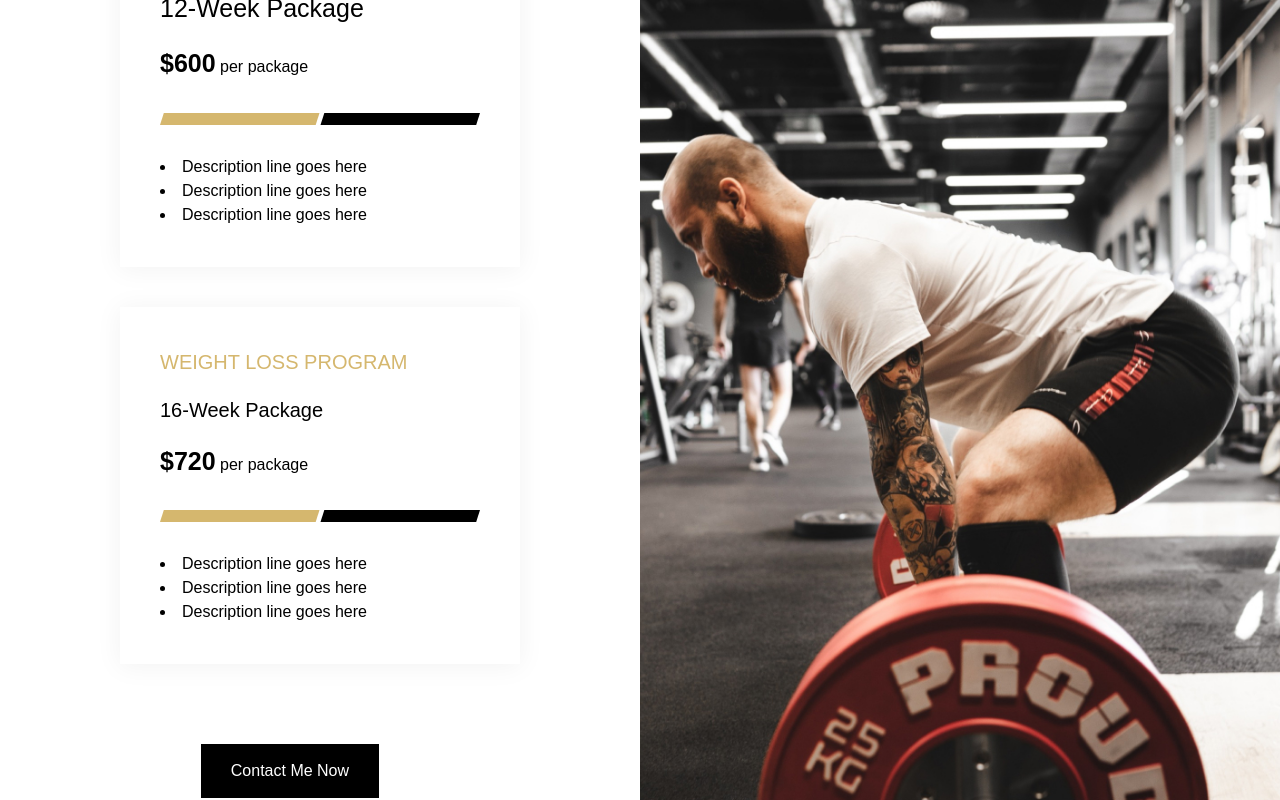
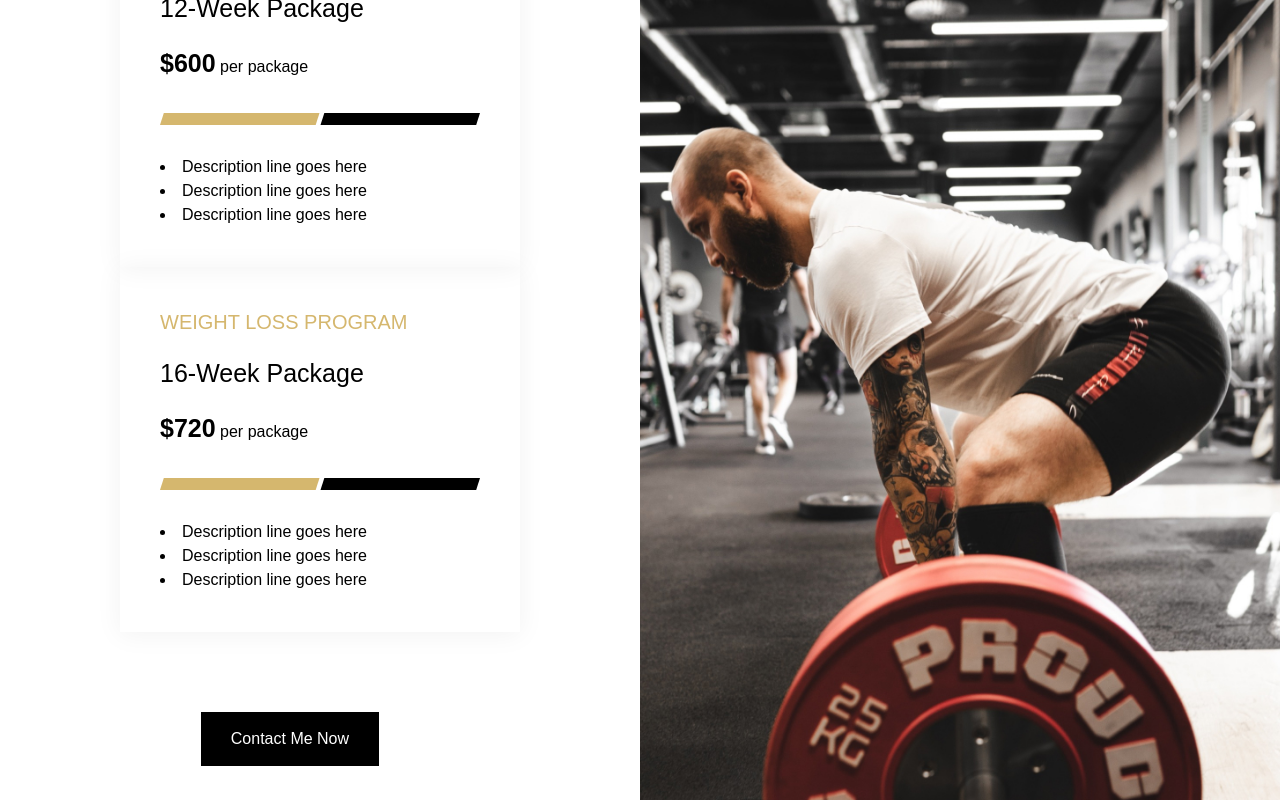
Before and after one commit to StuartMolnar/kevin-ye, a Next.js app: page /weight-loss in a window 1280 px wide. Shown: the part 2380-3180 px from the top of the page. Built offline with nearby package versions, Linux system fonts and the light colour scheme.

Commit message:
update service icons

```diff
--- a/pages/conditional-training.tsx
+++ b/pages/conditional-training.tsx
@@ -1,20 +1,17 @@
 import Navbar from '@/components/services/ServicesNavbar';
-import Copyright from '@/components/Copyright';
 import Hero from '@/components/services/Hero';
 import ProgramHighlights from '@/components/services/ProgramHighlights';
 import TrainingProgram from '@/components/services/TrainingProgram';
 import React from 'react';
-import Image from 'next/image';
-import { smoothScrollTo } from '@/utils/scrollUtils';
 
   const items = [
     {icon: "/services/avatar-icon.svg", title: "Tailored Conditioning Plans", description: "I will create a customized conditioning plan based on your specific fitness goals, current fitness level, and individual needs. The program will be designed to target key components of conditioning, such as cardiovascular endurance, muscular endurance, agility, speed, and flexibility. With a personalized plan, we can optimize your training and achieve significant improvements in your overall fitness."},
     {icon: "/services/weight-icon.svg", title: "Varied and Dynamic Workouts", description: "My conditioning training program incorporates a variety of exercises, drills, and training methods to keep your workouts dynamic and engaging. From interval training and circuit workouts to functional movements and sports-specific exercises, we offer a diverse range of activities that challenge your body and keep you motivated."},
     {icon: "/services/gymnast-icon.svg", title: "Cardiovascular Endurance Development", description: "Cardiovascular endurance is a vital component of conditioning. Our program includes cardiovascular exercises, such as running, cycling, rowing, or high-intensity interval training (HIIT), to improve your heart and lung function, increase stamina, and enhance your ability to sustain physical activity over extended periods."},
     {icon: "/services/dumbell-icon.svg", title: "Strength and Muscular Endurance", description: "We will focus on developing your strength and muscular endurance to help you perform at your best. Our program incorporates resistance training exercises that target multiple muscle groups, helping you build functional strength and endurance. By progressively increasing the intensity and volume of the exercises, you'll experience improvements in muscle tone, stamina, and overall performance."},
-    {icon: "/services/chart-icon.svg", title: "Agility, Speed, and Coordination", description: "My conditioning program aims to enhance your agility, speed, and coordination, which are crucial for many sports and activities. Through agility drills, ladder exercises, plyometrics, and sport-specific movements, we will work on improving your quickness, reaction time, and overall body control."},
-    {icon: "/services/cutlery-icon.svg", title: "Flexibility and Mobility", description: "I understand the importance of flexibility and mobility in conditioning and overall fitness. Our program includes stretching exercises and mobility drills to improve joint range of motion, reduce the risk of injuries, and enhance your overall functional movement patterns."},
-    {icon: "/services/smiley-icon.svg", title: "Expert Coaching and Progress Tracking", description: "Throughout your conditioning journey, I will provide expert coaching and guidance. I will ensure proper technique, provide modifications as needed, and motivate you to push past your limits. We also emphasize progress tracking, recording your achievements, and adjusting the program accordingly to help you reach new levels of conditioning."},
+    {icon: "/services/clock-icon.svg", title: "Agility, Speed, and Coordination", description: "My conditioning program aims to enhance your agility, speed, and coordination, which are crucial for many sports and activities. Through agility drills, ladder exercises, plyometrics, and sport-specific movements, we will work on improving your quickness, reaction time, and overall body control."},
+    {icon: "/services/sprint-icon.svg", title: "Flexibility and Mobility", description: "I understand the importance of flexibility and mobility in conditioning and overall fitness. Our program includes stretching exercises and mobility drills to improve joint range of motion, reduce the risk of injuries, and enhance your overall functional movement patterns."},
+    {icon: "/services/chart-icon.svg", title: "Expert Coaching and Progress Tracking", description: "Throughout your conditioning journey, I will provide expert coaching and guidance. I will ensure proper technique, provide modifications as needed, and motivate you to push past your limits. We also emphasize progress tracking, recording your achievements, and adjusting the program accordingly to help you reach new levels of conditioning."},
   ]
 
 export default function StrengthTraining() {
--- a/pages/weight-loss.tsx
+++ b/pages/weight-loss.tsx
@@ -57,71 +57,32 @@ export default function StrengthTraining() {
 
 
 
-        <section className="flex flex-col md:flex-row pt-[80px] md:pt-[180px] pb-10 justify-center">
-        <img src="/services/pricing-image.jpg" alt="" className="md:hidden object-cover max-h-[1200px]" />
-          <div className="flex flex-col items-center w-full pt-20 md:w-1/2 md:pt-0">
-            <div className="p-10 mx-5 shadow-custom">
-              <p className="font-medium text-header-sub md:text-header-sub-dsk text-gold">
-                WEIGHT LOSS PROGRAM
-              </p>
-              <h3 className="text-h3 md:text-h3-dsk font-medium pt-[18px]">
-                12-Week Package
-              </h3>
-              <p className="pt-[18px]">
-                <span className="font-bold text-h3 md:text-h3-dsk">$600</span> per package
-              </p>
-              <div className="flex pt-[30px]">
-                <img src="/services/program-bar-gold.svg" alt="" className="scale-50 super-sm:scale-75 lg:scale-100 -ml-10 super-sm:-ml-5 lg:-ml-0 w-[160px] h-3" />
-                <img src="/services/program-bar-black.svg" alt="" className="scale-50 super-sm:scale-75 lg:scale-100 -ml-20 super-sm:-ml-10 lg:-ml-0 w-[160px] h-3" />
-              </div>
-              <ul className="list-disc list-inside pt-[30px]">
-                <li>Description line goes here</li>
-                <li>Description line goes here</li>
-                <li>Description line goes here</li>
-              </ul>
-            </div>
-            <div className="p-10 mx-5 mt-10 shadow-custom">
-              <p className="font-medium text-header-sub md:text-header-sub-dsk text-gold">
-                WEIGHT LOSS PROGRAM
-              </p>
-              <h3 className="text-h3 font-medium pt-[18px]">
-                16-Week Package
-              </h3>
-              <p className="pt-[18px]">
-                <span className="font-bold text-h3 md:text-h3-dsk">$720</span> per package
-              </p>
-              <div className="flex pt-[30px]">
-                <img src="/services/program-bar-gold.svg" alt="" className="scale-50 super-sm:scale-75 lg:scale-100 -ml-10 super-sm:-ml-5 lg:-ml-0 w-[160px] h-3" />
-                <img src="/services/program-bar-black.svg" alt="" className="scale-50 super-sm:scale-75 lg:scale-100 -ml-20 super-sm:-ml-10 lg:-ml-0 w-[160px] h-3" />
-              </div>
-              <ul className="list-disc list-inside pt-[30px]">
-                <li>Description line goes here</li>
-                <li>Description line goes here</li>
-                <li>Description line goes here</li>
-              </ul>
-            </div>
-
-
-            <div id="contact-section" className="mt-20">
-
-              <a href="mailto:kevinye@email.com?subject=Weight Loss Inquiry">
-                <div className="bg-black text-white inline-block max-w-[190px] px-[30px] py-[15px] cursor-pointer hover:bg-gold hover:text-black">Contact Me Now</div>
-              </a>
-              <h2 className="pt-10 font-bold text-h2 md:text-h2-dsk">
-                (778)-1234-5678
-              </h2>
-              <a href="mailto: kevinye@email.com">
-                <h2 className="pb-10 font-bold text-h2">
-                    kevinye@email.com
-                </h2>
-              </a>
-              <Copyright />
-            </div>
-          </div>
-
-          <img src="/services/pricing-image.jpg" alt="" className="hidden md:block object-cover w-1/2 max-h-[1200px]" />
-        </section>
-
+        <TrainingProgram
+          services={[
+            {
+              title: 'WEIGHT LOSS PROGRAM',
+              duration: '12-Week Package',
+              price: 600,
+              description: [
+                'Description line goes here',
+                'Description line goes here',
+                'Description line goes here'
+              ]
+            },
+            {
+              title: 'WEIGHT LOSS PROGRAM',
+              duration: '16-Week Package',
+              price: 720,
+              description: [
+                'Description line goes here',
+                'Description line goes here',
+                'Description line goes here'
+              ]
+            },
+          ]}
+          imageURL="/services/pricing-image.jpg"
+          email="kevinye@email.com"
+        />
       </main>
     </div>
   )
```
Also changed, not shown: public/services/clock-icon.svg (added), public/services/sprint-icon.svg (added).
